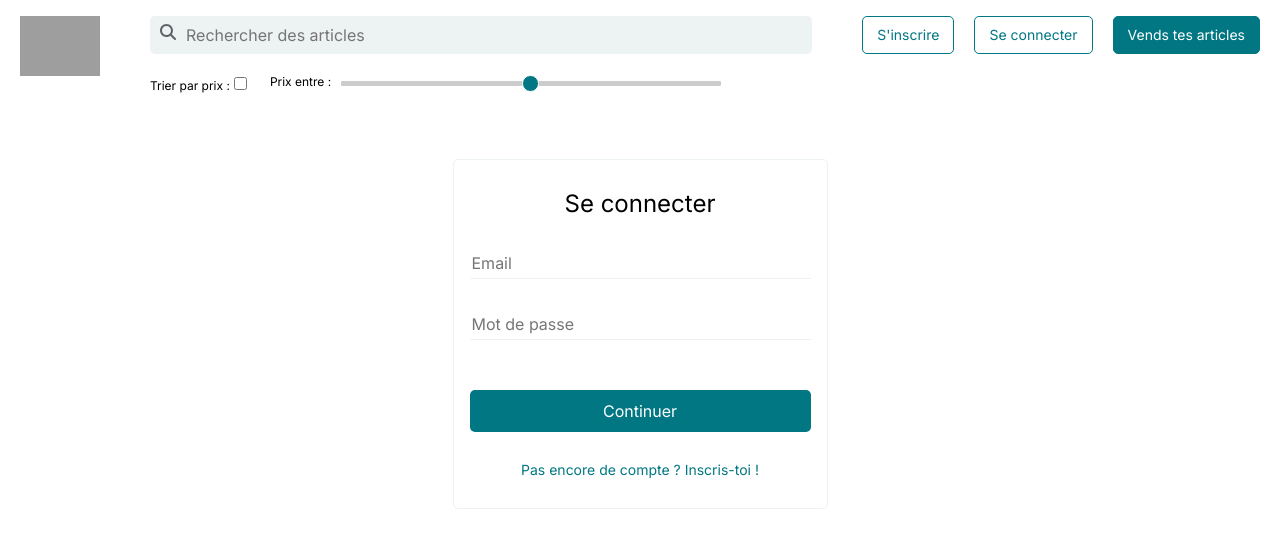
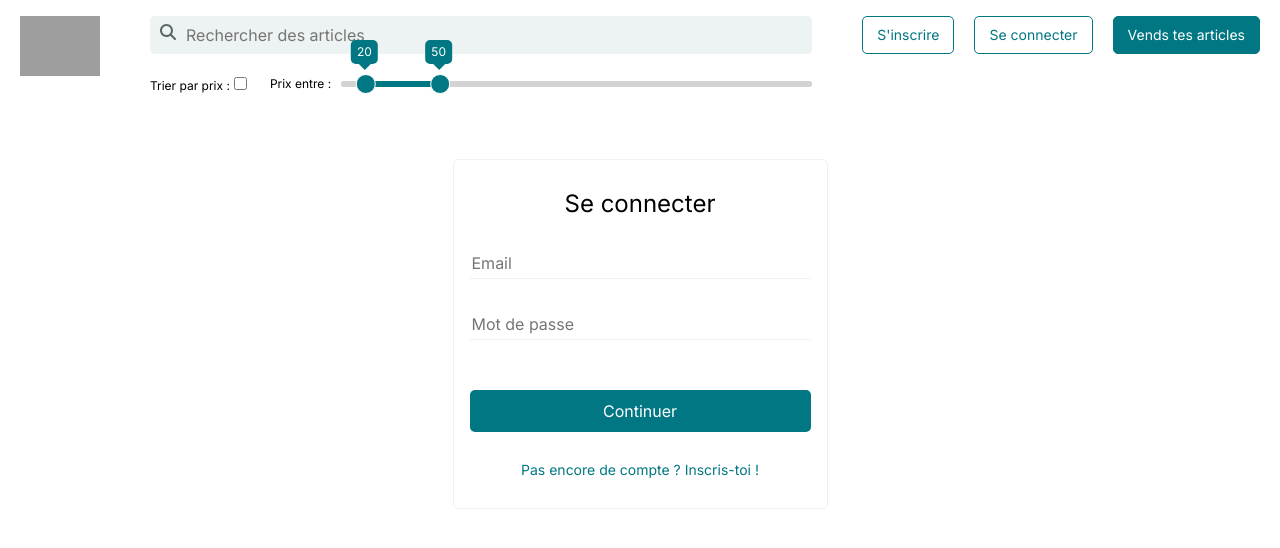
Before and after one commit to em-majowska/vinted-frontend, a React (Vite) app: page /login in a window 1280 px wide. Shown: the top 548 px of the page. Built offline with nearby package versions, Linux system fonts and the light colour scheme; no server answers; grey boxes are pictures that could not be loaded.

Commit message:
Add custom price range

```diff
--- a/package.json
+++ b/package.json
@@ -15,6 +15,7 @@
     "react": "^19.2.0",
     "react-dom": "^19.2.0",
     "react-icons": "^5.6.0",
+    "react-range": "^1.10.0",
     "react-router-dom": "^7.13.1"
   },
   "devDependencies": {
--- a/src/App.css
+++ b/src/App.css
@@ -79,7 +79,12 @@ header {
   }
   form {
     flex: 1;
+    align-self: stretch;
+    display: flex;
+    justify-content: space-around;
+    flex-direction: column;
   }
+
   form .search-bar {
     display: flex;
     background-color: var(--light-grey);
@@ -103,11 +108,11 @@ header {
     display: flex;
     align-items: center;
     gap: 20px;
+    font-size: 0.75rem;
   }
 
   label {
     text-wrap: nowrap;
-    font-size: 0.75rem;
 
     input[type="range"] {
       margin-inline: 10px;
@@ -116,7 +121,39 @@ header {
   }
 
   .price-filter {
+    display: flex;
+    align-items: center;
+    gap: 10px;
     flex: 1;
+
+    span {
+      text-wrap: nowrap;
+    }
+
+    .price-tag {
+      display: block;
+      position: relative;
+      top: -35px;
+      left: calc(50% - 15px);
+      background-color: var(--blue);
+      color: white;
+      padding: 0.5em;
+      width: min-content;
+      border-radius: 5px;
+      text-align: center;
+    }
+    .price-tag::after {
+      position: absolute;
+      bottom: -6px;
+      left: calc(50% - 6px);
+      content: "";
+
+      width: 0;
+      height: 0;
+      border-right: 6px solid transparent;
+      border-left: 6px solid transparent;
+      border-top: 6px solid var(--blue);
+    }
   }
 
   nav {
@@ -266,3 +303,11 @@ header {
     font-size: 50px;
   }
 }
+
+@media (max-width: 1024px) {
+  nav ul {
+    flex-direction: column;
+    gap: 5px;
+    align-items: end;
+  }
+}
--- a/src/App.jsx
+++ b/src/App.jsx
@@ -11,6 +11,7 @@ import { MdError } from "react-icons/md";
 
 function App() {
   const [isConnected, setIsConnected] = useState(false);
+  const [values, setValues] = useState([20, 50]);
 
   const handleToken = (token) => {
     if (!token) {
@@ -25,7 +26,12 @@ function App() {
   return (
     <>
       <Router>
-        <Header isConnected={isConnected} handleToken={handleToken} />
+        <Header
+          isConnected={isConnected}
+          handleToken={handleToken}
+          values={values}
+          setValues={setValues}
+        />
         <Routes>
           <Route path="/" element={<Home />} />
           <Route path="/offer/:id" element={<Offer />} />
--- a/src/components/Header.jsx
+++ b/src/components/Header.jsx
@@ -1,8 +1,9 @@
 import { Link, useNavigate } from "react-router-dom";
 import logo from "../assets/images/logo.png";
 import { FaMagnifyingGlass } from "react-icons/fa6";
+import PriceRange from "./PriceRange";
 
-const Header = ({ isConnected, handleToken }) => {
+const Header = ({ isConnected, handleToken, values, setValues }) => {
   const navigate = useNavigate();
 
   return (
@@ -26,17 +27,10 @@ const Header = ({ isConnected, handleToken }) => {
               Trier par prix :
               <input type="checkbox" name="sorting" id="sort" />
             </label>
-            <label htmlFor="price" className="price-filter">
-              Prix entre :
-              <input
-                type="range"
-                name="price"
-                id="price"
-                min="0"
-                max="2000"
-                step="10"
-              />
-            </label>
+            <div className="price-filter">
+              <span> Prix entre :</span>
+              <PriceRange values={values} setValues={setValues} />
+            </div>
           </div>
         </form>
         <nav>
--- /dev/null
+++ b/src/components/PriceRange.jsx
@@ -0,0 +1,62 @@
+import { getTrackBackground, Range } from "react-range";
+
+const PriceRange = ({ values, setValues }) => {
+  const min = 10;
+  const max = 200;
+  const step = 10;
+  return (
+    <Range
+      label="Select your value"
+      step={step}
+      min={min}
+      max={max}
+      values={values}
+      onChange={(values) => setValues(values)}
+      renderTrack={({ props, children }) => (
+        <div
+          {...props}
+          style={{
+            ...props.style,
+            height: "6px",
+            width: "100%",
+            display: "flex",
+            borderRadius: "5px",
+            backgroundColor: "lightgray",
+          }}>
+          <div
+            ref={props.ref}
+            style={{
+              height: "100%",
+              width: "100%",
+              borderRadius: "4px",
+              background: getTrackBackground({
+                values,
+                colors: ["lightgray", "#007782", "lightgray"],
+                min: min,
+                max: max,
+              }),
+              alignSelf: "center",
+            }}></div>
+          {children}
+        </div>
+      )}
+      renderThumb={({ index, props }) => (
+        <div
+          {...props}
+          key={props.key}
+          style={{
+            ...props.style,
+            height: "20px",
+            width: "20px",
+            borderRadius: "50%",
+            backgroundColor: "#007782",
+            border: "1px solid white",
+          }}>
+          <span className="price-tag">{values[index]}</span>
+        </div>
+      )}
+    />
+  );
+};
+
+export default PriceRange;
```
Also changed, not shown: 1 other file (tests, documents, lock files or other folders).
